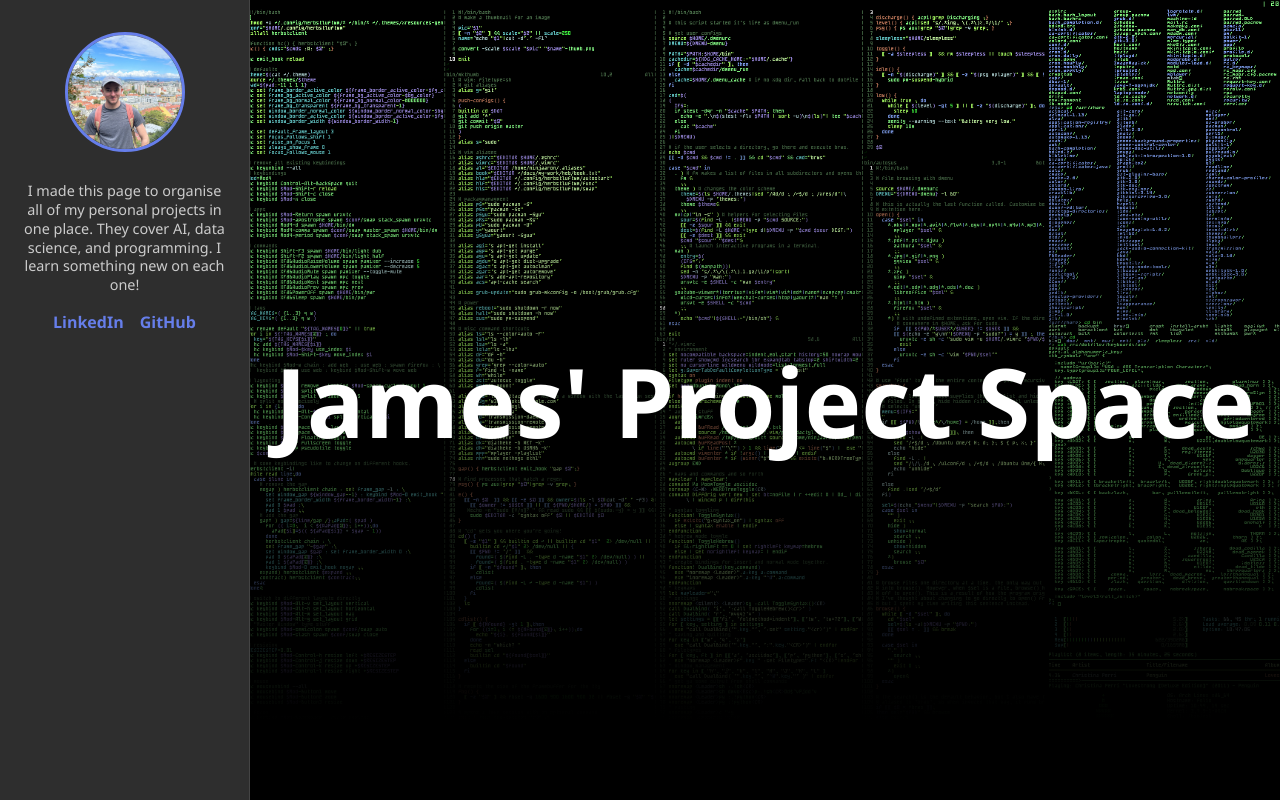
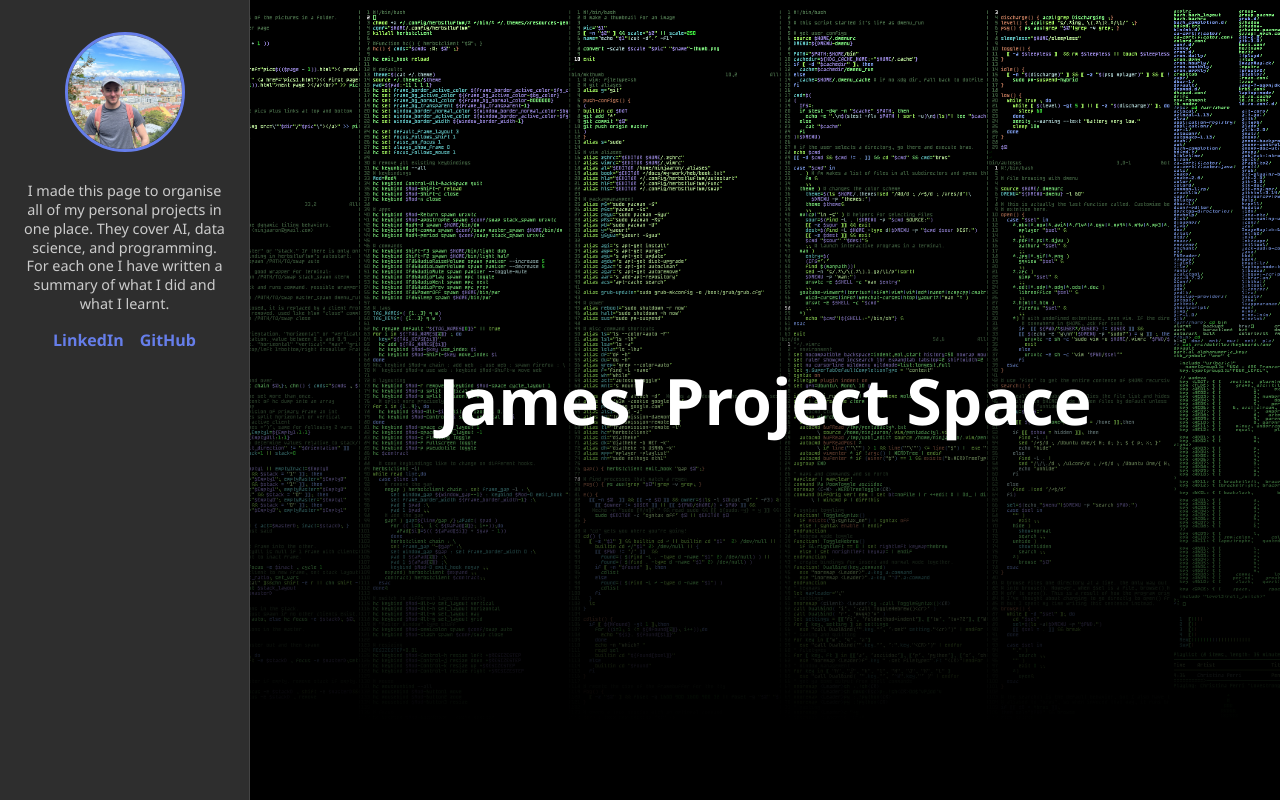
Before and after one commit to james-hughes1/james-hughes-projects, a React (Create React App) app: page / in a window 1280 px wide. Built offline with nearby package versions, Linux system fonts and the light colour scheme.

Commit message:
Fix: Hero background fix.

```diff
--- a/src/App.css
+++ b/src/App.css
@@ -88,23 +88,38 @@ body, html, #root {
 
 /* Hero Section */
 .hero {
+  position: relative;
   height: 100vh;
-  position: relative;
-  background:
-    linear-gradient(to bottom, rgba(0,0,0,0) 0%, rgba(0,0,0,1) 90%),
-    url("../public/ide-background.jpg") center/cover no-repeat fixed;
   display: flex;
   justify-content: center;
   align-items: center;
+  overflow: hidden; /* hide overflow on zoomed mobile */
+}
+
+.hero-img {
+  width: 100%;
+  height: 100%;
+  object-fit: cover; /* fill the space without distortion */
+}
+
+.hero-overlay {
+  position: absolute;
+  top: 0; left: 0; right: 0; bottom: 0;
+  background: linear-gradient(to bottom, rgba(0,0,0,0) 0%, rgba(0,0,0,1) 90%);
+}
+
+.hero-title {
+  position: absolute;
+  color: white;
   font-size: 4rem;
   font-weight: 700;
-  color: white;
+  text-align: center;
+  padding: 0 1rem;
 }
 
 @media (max-width: 768px) {
-  .hero {
-    font-size: 2rem; /* smaller text for mobile */
-    padding: 0 1rem; /* add padding so text doesn't touch edges */
+  .hero-title {
+    font-size: 2rem;
   }
 }
 
--- a/src/components/Sidebar.js
+++ b/src/components/Sidebar.js
@@ -9,8 +9,8 @@ export default function Sidebar({ open, onClose }) {
       <img src="/ljubljana_castle.jpg" alt="Me" className="profile-pic" />
       <p className="bio">
         I made this page to organise all of my personal projects in one place.
-        They cover AI, data science, and programming. I learn something new on
-        each one!
+        They cover AI, data science, and programming.
+        For each one I have written a summary of what I did and what I learnt.
       </p>
       <div className="links">
         <a href="https://linkedin.com/in/jameshughes-1" target="_blank" rel="noreferrer">LinkedIn</a>
--- a/src/pages/Home.js
+++ b/src/pages/Home.js
@@ -11,9 +11,11 @@ export default function Home({ onOpenSidebar }) {
         &#9776;
       </button>
 
-      <section className="hero">
-        <h1>James' Project Space</h1>
-      </section>
+      <div className="hero">
+        <img src="/ide-background.jpg" alt="Hero" className="hero-img" />
+        <div className="hero-overlay"></div>
+        <h1 className="hero-title">James' Project Space</h1>
+      </div>
 
       <section className="projects-section">
         <div className="projects-grid">
```
